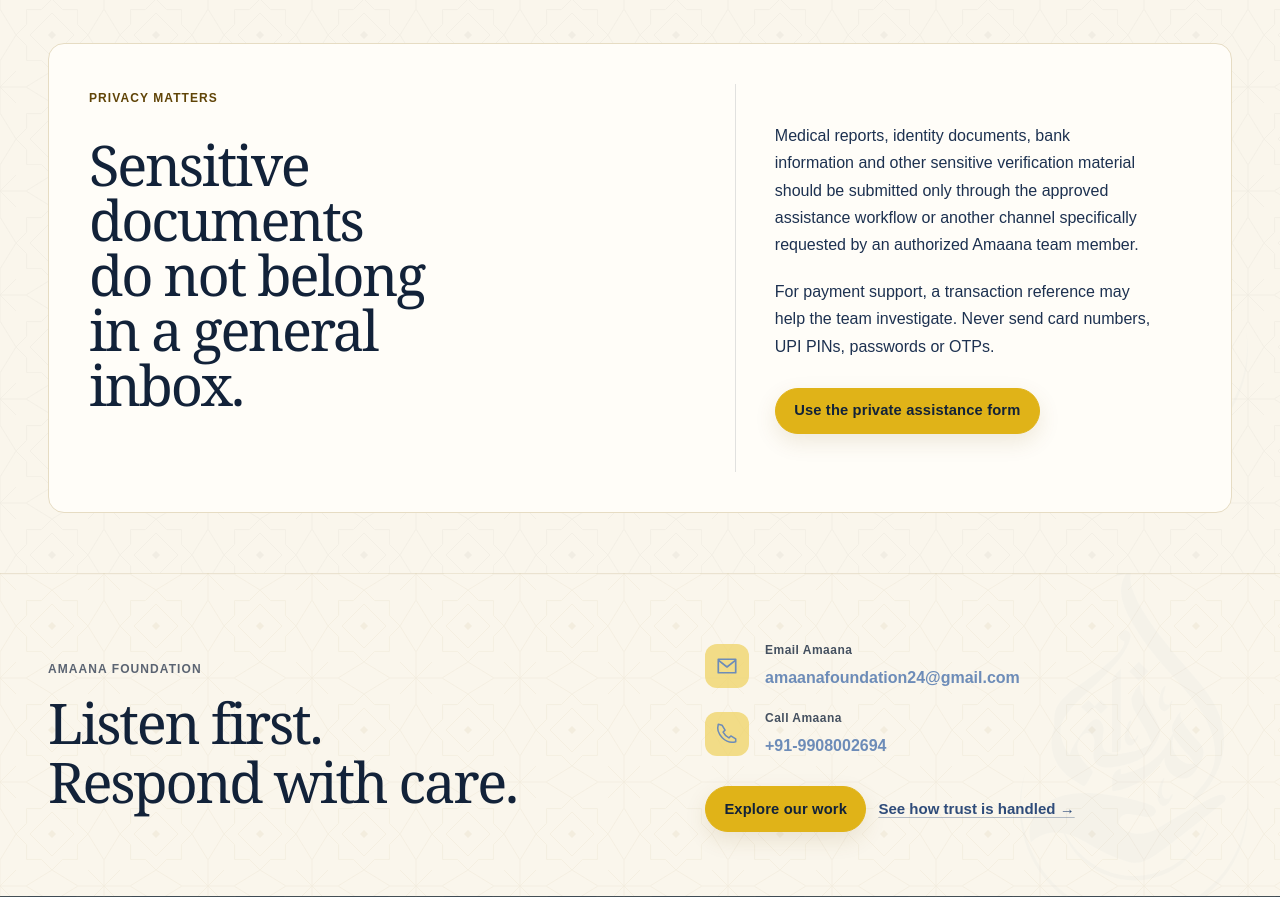
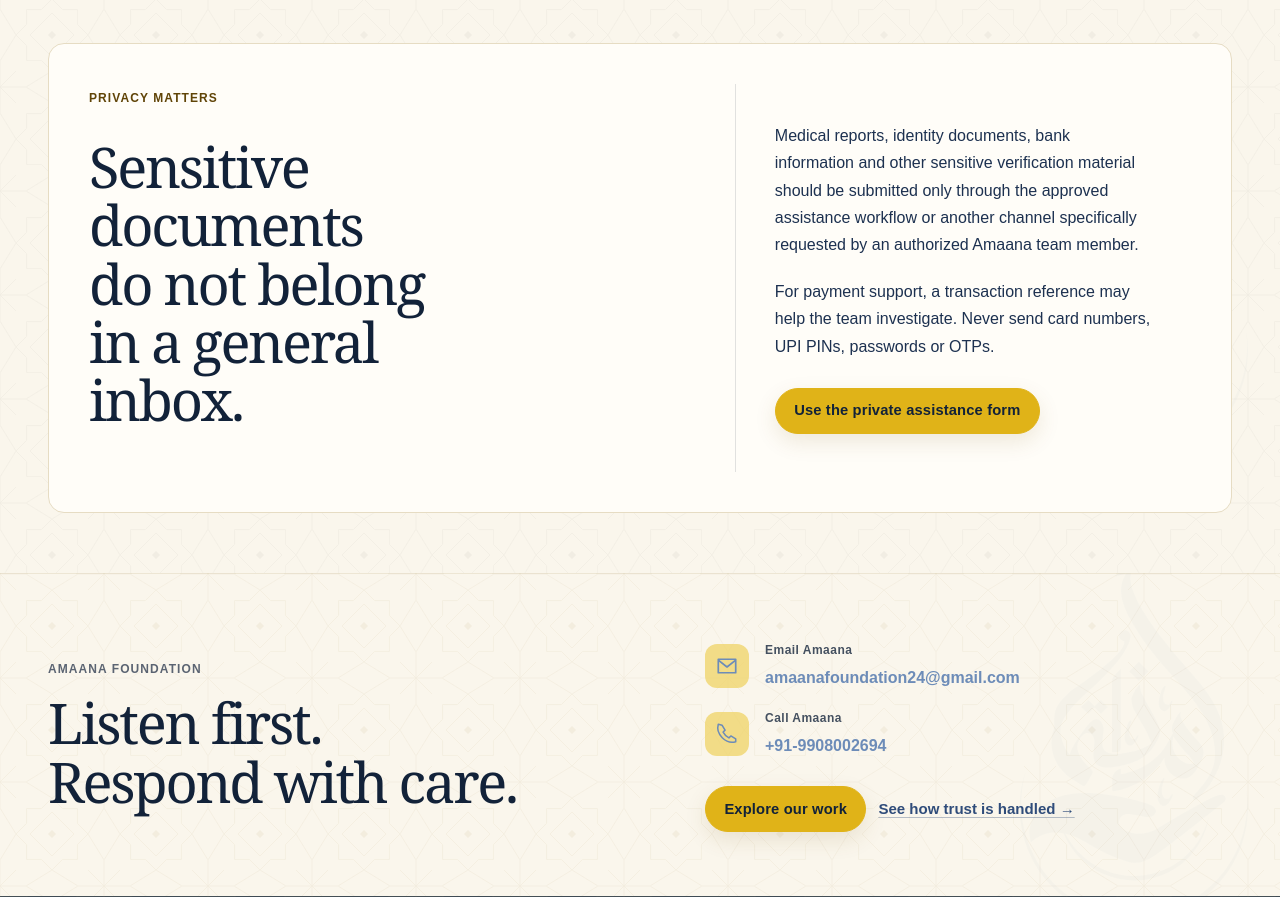
Before and after one commit to immazhark/amaana-platform, a Next.js app: page /contact in a window 1280 px wide. Shown: the part 2000-2897 px from the top of the page. Built offline with nearby package versions, Linux system fonts and the light colour scheme; no server answers; the database is empty.

Commit message:
Harden display typography line-height and token usage

```diff
--- a/src/app/experience-finish.css
+++ b/src/app/experience-finish.css
@@ -32,7 +32,7 @@ main{overflow:clip}.container,.v3-shell{padding-inline:max(0px,env(safe-area-ins
 
 @media(max-width:760px){.brand-official{min-width:3.7rem;min-height:3.7rem}.brand-lockup{max-width:3.55rem}.mobile-menu-primary a{font-size:clamp(1.35rem,6vw,2rem)}.v3-section{padding-block:clamp(4rem,12vw,6rem)}.v3-hero-grid{padding-top:4.75rem}.v3-proof-item{min-height:8rem}.v3-work-row{padding-block:1.55rem}.v3-timeline{grid-template-columns:repeat(2,minmax(0,1fr));gap:2rem 1rem}.footer-intro{grid-column:auto}.footer-brand-mark{width:3.8rem;height:3.8rem}}
 
-@media(max-width:520px){.site-footer{padding-block:2.25rem 1.25rem}.footer-intro{grid-column:1/-1}.footer-intro>p{font-size:.92rem;line-height:1.55;margin-bottom:.8rem}.footer-grid-v2>div:last-child{grid-column:1/-1}.footer-grid-v2>div:last-child .footer-links{grid-template-columns:repeat(2,minmax(0,1fr));column-gap:1rem}.v3-shell{width:min(calc(100% - (var(--af-public-gutter) * 2)),var(--af-public-shell))}.v3-title{font-size:clamp(3.6rem,18vw,5.4rem);line-height:.87}.v3-lead{font-size:1rem;line-height:1.65}.v3-hero-media{min-height:27rem;border-radius:1.1rem 1.1rem 3.2rem 1.1rem}.v3-hero-media-caption{left:1.2rem;right:1.2rem;bottom:1.35rem}.v3-hero-media-caption>strong{font-size:2.1rem}.v3-proof-grid{grid-template-columns:1fr}.v3-proof-item{border-right:0;border-bottom:1px solid var(--af-border)!important;padding:1.25rem .15rem}.v3-proof-item:last-child{border-bottom:0!important}.v3-work-row{grid-template-columns:1fr auto}.v3-work-row small{grid-column:1/-1}.v3-work-row h3{font-size:2.05rem}.v3-timeline{gap:1.5rem .7rem}.v3-trust-panel{border-radius:1rem}.v3-empty{border-radius:1rem}.footer-brand-copy strong{font-size:1rem}}
+@media(max-width:520px){.site-footer{padding-block:2.25rem 1.25rem}.footer-intro{grid-column:1/-1}.footer-intro>p{font-size:.92rem;line-height:1.55;margin-bottom:.8rem}.footer-grid-v2>div:last-child{grid-column:1/-1}.footer-grid-v2>div:last-child .footer-links{grid-template-columns:repeat(2,minmax(0,1fr));column-gap:1rem}.v3-shell{width:min(calc(100% - (var(--af-public-gutter) * 2)),var(--af-public-shell))}.v3-title{font-size:clamp(3.6rem,18vw,5.4rem);line-height:1}.v3-lead{font-size:1rem;line-height:1.65}.v3-hero-media{min-height:27rem;border-radius:1.1rem 1.1rem 3.2rem 1.1rem}.v3-hero-media-caption{left:1.2rem;right:1.2rem;bottom:1.35rem}.v3-hero-media-caption>strong{font-size:2.1rem}.v3-proof-grid{grid-template-columns:1fr}.v3-proof-item{border-right:0;border-bottom:1px solid var(--af-border)!important;padding:1.25rem .15rem}.v3-proof-item:last-child{border-bottom:0!important}.v3-work-row{grid-template-columns:1fr auto}.v3-work-row small{grid-column:1/-1}.v3-work-row h3{font-size:2.05rem}.v3-timeline{gap:1.5rem .7rem}.v3-trust-panel{border-radius:1rem}.v3-empty{border-radius:1rem}.footer-brand-copy strong{font-size:1rem}}
 
 @media(prefers-reduced-motion:reduce){.v3-work-row:before,.v3-arrow,.v3-quick-links a span:last-child,.footer-brand-mark{transition:none!important}.v3-work-row:hover .v3-arrow,.v3-work-row:focus-visible .v3-arrow,.v3-quick-links a:hover span:last-child,.v3-quick-links a:focus-visible span:last-child,.footer-brand-lockup:hover .footer-brand-mark{transform:none!important}}
 
@@ -159,10 +159,10 @@ main,:is(.v2-home,.v3-home){background:var(--af-color-canvas)}
 :is(.v2-section-title,.v3-heading){
   max-width:18ch;
   margin:.7rem 0 0;
-  font-family:Georgia,"Times New Roman",serif;
+  font-family:var(--af-font-display);
   font-size:clamp(2.4rem,4.6vw,3.5rem);
   font-weight:500;
-  line-height:.98;
+  line-height:1.04;
   letter-spacing:-.04em;
   text-wrap:balance;
 }
@@ -634,7 +634,7 @@ body{font-weight:var(--af-weight-body)}
 
 /* 2026-09-28 brutal-QA: editorial heading token for programme/card identity. */
 :is(.v2-initiative-row,.v3-work-card,.canonical-pathways,.v2-stories-card,.v2-appeal-card) h3{
-  font-family:Georgia,"Times New Roman",serif;
+  font-family:var(--af-font-display);
   font-weight:500;
   line-height:1.08;
   letter-spacing:-.02em
```
